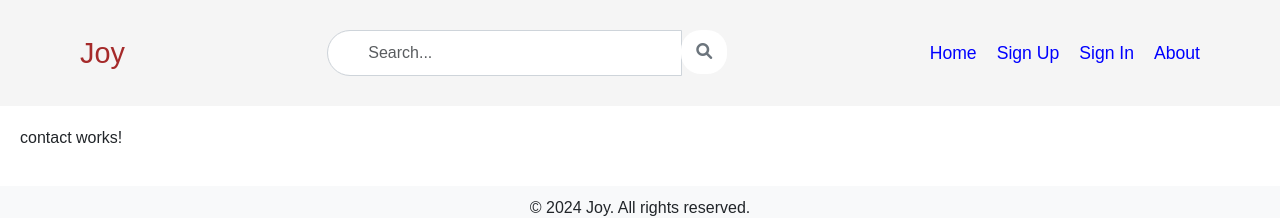
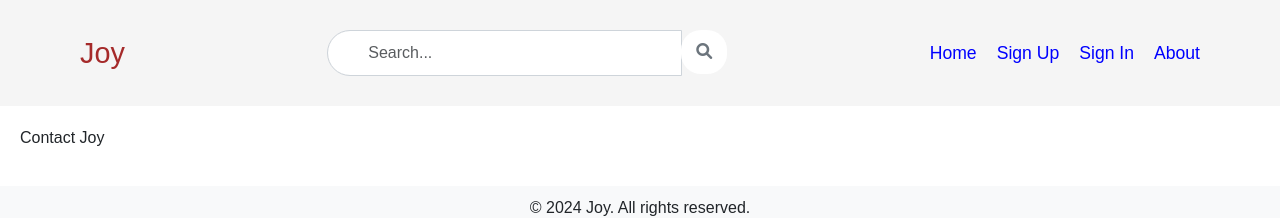
Before and after one commit to maheshthara/JoyPlatformUi, an Angular app: page /contact in a window 1280 px wide. Shown: the top 218 px of the page. Built offline with nearby package versions, Linux system fonts and the light colour scheme.

Commit message:
Contact page updated

```diff
--- a/src/app/components/contact/contact.component.html
+++ b/src/app/components/contact/contact.component.html
@@ -1 +1 @@
-<p>contact works!</p>
+<p>Contact Joy</p>
```
